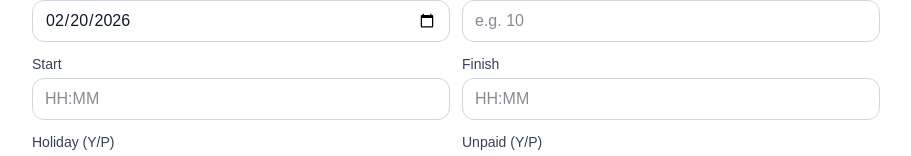
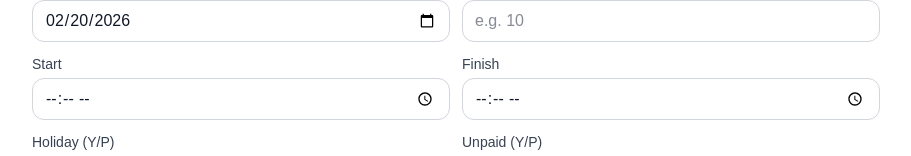
Before and after one commit to phil18019/wage-app, a Next.js app: page / in a window 1280 px wide. Shown: the part 214-370 px from the top of the page, without its empty margins (184-1095 px from the left). Built offline with nearby package versions, Linux system fonts and the light colour scheme.

Commit message:
Use time inputs for start/finish to fix premium parsing

```diff
--- a/app/page.tsx
+++ b/app/page.tsx
@@ -470,12 +470,24 @@ const input =
 
           <div>
             <div className={label}>Start</div>
-            <input className={input} value={startTime} onChange={(e) => setStartTime(e.target.value)} placeholder="HH:MM" />
+            <input
+  type="time"
+  step="60"
+  className={input}
+  value={startTime}
+  onChange={(e) => setStartTime(e.target.value)}
+/>
           </div>
 
           <div>
             <div className={label}>Finish</div>
-            <input className={input} value={endTime} onChange={(e) => setEndTime(e.target.value)} placeholder="HH:MM" />
+            <input
+  type="time"
+  step="60"
+  className={input}
+  value={endTime}
+  onChange={(e) => setEndTime(e.target.value)}
+/>
           </div>
 
           <div>
```
